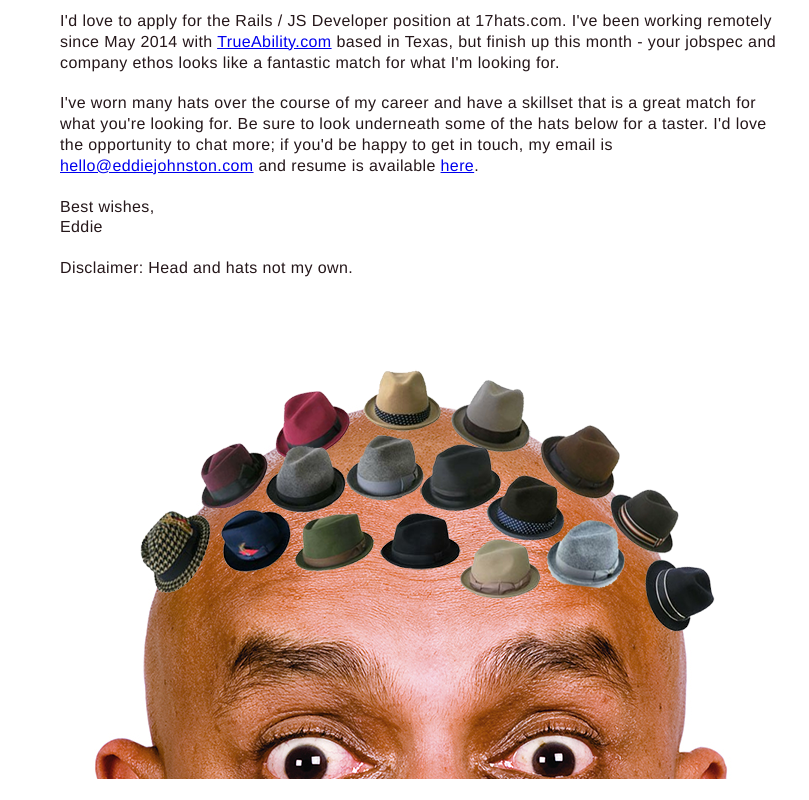
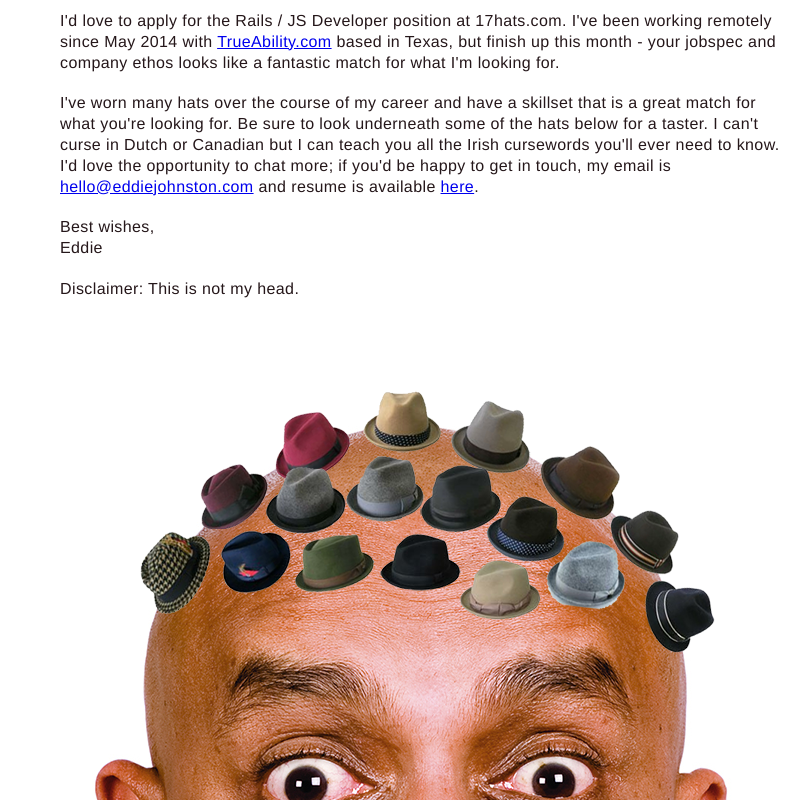
Before and after one commit to eddiej/hats, a plain HTML site: page index.html in a window 1280 px wide. Shown: the part 82-882 px from the top of the page, without its empty margins (220-1029 px from the left). Before the commit the page ends 861 px from the top, so only its background shows below. Drawn offline with nearby package versions, Linux system fonts and the light colour scheme.

Commit message:
updated copy a little more

```diff
--- a/index.html
+++ b/index.html
@@ -14,12 +14,12 @@
         I've been working remotely since May 2014 with <a href='http://trueability.com'>TrueAbility.com</a> based in Texas, but finish up this month - your jobspec and company ethos looks like a fantastic match for what I'm looking for.
       </p>
       <p>
-        I've worn many hats over the course of my career and have a skillset that is a great match for what you're looking for. Be sure to look underneath some of the hats below for a taster. I'd love the opportunity to chat more; if you'd be happy to get in touch, my email is <a href='mailto:hello@eddiejohnston.com' target='_blank'>hello@eddiejohnston.com</a> and resume is available <a href='https://drive.google.com/open?id=0BzkzsdF4K8_BZkhtSjJ5TURUdkk' target='_blank'>here<a/>.
+        I've worn many hats over the course of my career and have a skillset that is a great match for what you're looking for. Be sure to look underneath some of the hats below for a taster. I can't curse in Dutch or Canadian but I can teach you all the Irish cursewords you'll ever need to know. I'd love the opportunity to chat more; if you'd be happy to get in touch, my email is <a href='mailto:hello@eddiejohnston.com' target='_blank'>hello@eddiejohnston.com</a> and resume is available <a href='https://drive.google.com/open?id=0BzkzsdF4K8_BZkhtSjJ5TURUdkk' target='_blank'>here<a/>.
       </p>
 
       <p>Best wishes,<br />Eddie</p>
       <p>
-        Disclaimer: Head and hats not my own.
+        Disclaimer: This is not my head.
       </p>
     </section>
 
```
